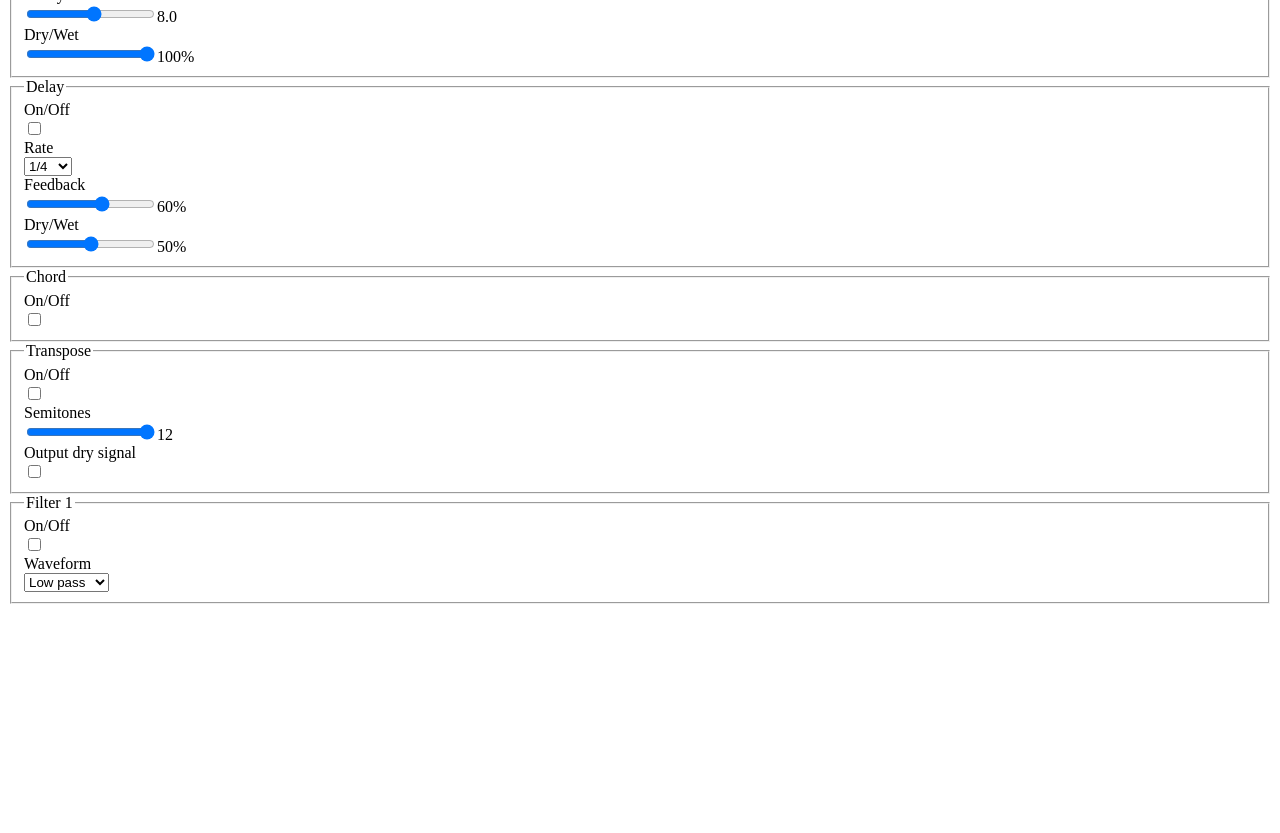
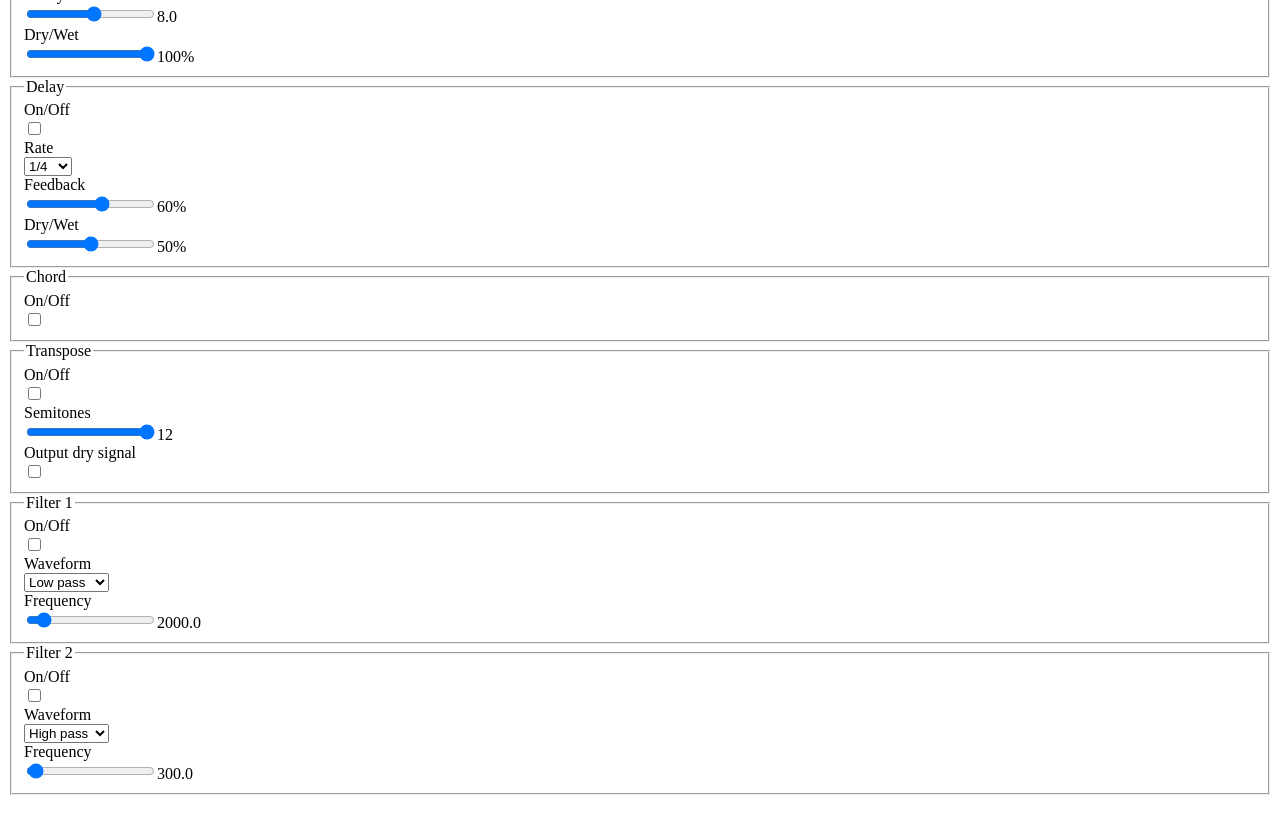
Before and after one commit to xow/ambience, a Next.js app: page / in a window 1280 px wide. Shown: the part 1220-2053 px from the top of the page. Before the commit the page ends 1877 px from the top, so only its background shows below. Built offline with nearby package versions, Linux system fonts and the light colour scheme.

Commit message:
#24 Add frequency

```diff
--- a/src/AudioEffects/Filter.ts
+++ b/src/AudioEffects/Filter.ts
@@ -2,7 +2,7 @@ import { AudioEffect } from '.';
 import { createDryWet } from './DryWet';
 
 export interface ICreateFilterParams {
-  cutoffFrequency: number;
+  frequency: number;
   type: BiquadFilterType;
   qFactor: number;
   dryWet: number;
@@ -11,7 +11,7 @@ export interface ICreateFilterParams {
 /**
  * Returns a filter
  * @param context Audio context we should create the filter under
- * @param cutoffFrequency Frequency of cutoff fot the filter
+ * @param frequency Frequency of cutoff fot the filter
  * @param type Type of filter
  * @param qFactor Q-factor aka. resonance
  * @param dryWet 0 (dry) to 1 (wet)
@@ -19,7 +19,7 @@ export interface ICreateFilterParams {
  */
 export function createFilter({
   context,
-  cutoffFrequency,
+  frequency,
   type,
   qFactor,
   dryWet,
@@ -27,7 +27,7 @@ export function createFilter({
   const biquadFilter = context.createBiquadFilter();
 
   biquadFilter.type = type;
-  biquadFilter.frequency.value = cutoffFrequency;
+  biquadFilter.frequency.value = frequency;
   biquadFilter.Q.value = qFactor;
 
   return createDryWet(context, biquadFilter, dryWet);
--- a/src/DAW/Presets.ts
+++ b/src/DAW/Presets.ts
@@ -24,14 +24,14 @@ export const presets: Record<Patches, IDawSettings> = {
     },
     filter0: {
       isOn: false,
-      cutoffFrequency: 2000,
+      frequency: 2000,
       type: 'lowpass',
       qFactor: 1,
       dryWet: 1,
     },
     filter1: {
       isOn: false,
-      cutoffFrequency: 300,
+      frequency: 300,
       type: 'highpass',
       qFactor: 1,
       dryWet: 1,
@@ -67,14 +67,14 @@ export const presets: Record<Patches, IDawSettings> = {
     },
     filter0: {
       isOn: true,
-      cutoffFrequency: 2000,
+      frequency: 2000,
       type: 'lowpass',
       qFactor: 1,
       dryWet: 1,
     },
     filter1: {
       isOn: true,
-      cutoffFrequency: 300,
+      frequency: 300,
       type: 'highpass',
       qFactor: 1,
       dryWet: 1,
--- a/src/components/Controls/Arpeggiator.tsx
+++ b/src/components/Controls/Arpeggiator.tsx
@@ -120,7 +120,7 @@ function Arpeggiator({ controls }: IProps) {
               }
               min={0}
               max={100}
-              suffix="%"
+              displayFunction={value => `${value}%`}
               decimalPlaces={0}
             />
           </div>
--- a/src/components/Controls/Delay.tsx
+++ b/src/components/Controls/Delay.tsx
@@ -73,7 +73,7 @@ function Delay() {
           }
           min={0}
           max={100}
-          suffix="%"
+          displayFunction={value => `${value}%`}
           decimalPlaces={0}
         />
       </div>
@@ -89,7 +89,7 @@ function Delay() {
           }
           min={0}
           max={100}
-          suffix="%"
+          displayFunction={value => `${value}%`}
           decimalPlaces={0}
         />
       </div>
--- a/src/components/Controls/Filter.tsx
+++ b/src/components/Controls/Filter.tsx
@@ -3,6 +3,7 @@ import { SynthParametersContext } from '../../pages';
 import PluginControl from './PluginControl';
 import Switch from '../Util/Switch';
 import Select from '../Util/Select';
+import Radial from '../Util/Radial';
 
 function Filter() {
   const { dawSettings, setDawSettings } = useContext(SynthParametersContext);
@@ -46,6 +47,77 @@ function Filter() {
             }
           />
         </div>
+        <div className="flex-grow w-36">
+          <Radial
+            label="Frequency"
+            value={dawSettings.filter0.frequency}
+            onChange={value =>
+              setDawSettings({
+                ...dawSettings,
+                filter0: { ...dawSettings.filter0, frequency: value },
+              })
+            }
+            min={10}
+            max={22000}
+            displayFunction={x => `${x}`}
+            decimalPlaces={1}
+          />
+        </div>
+      </PluginControl>
+      <PluginControl pluginName="Filter 2">
+        <div className="flex-grow w-36">
+          <Switch
+            label="On/Off"
+            value={dawSettings.filter1.isOn}
+            onChange={value =>
+              setDawSettings({
+                ...dawSettings,
+                filter1: { ...dawSettings.filter1, isOn: value },
+              })
+            }
+          />
+        </div>
+        <div className="flex-grow w-36">
+          <Select<BiquadFilterType>
+            label="Waveform"
+            options={{
+              allpass: 'All pass',
+              bandpass: 'Band pass',
+              highpass: 'High pass',
+              highshelf: 'High shelf',
+              lowpass: 'Low pass',
+              lowshelf: 'Low shelf',
+              notch: 'Notch',
+              peaking: 'Peaking',
+            }}
+            value={dawSettings.filter1.type}
+            onChange={value =>
+              setDawSettings({
+                ...dawSettings,
+                filter1: {
+                  ...dawSettings.filter1,
+                  type: value,
+                },
+              })
+            }
+          />
+        </div>
+        <div className="flex-grow w-36">
+          <Radial
+            label="Frequency"
+            value={dawSettings.filter1.frequency}
+            onChange={value =>
+              setDawSettings({
+                ...dawSettings,
+                filter1: { ...dawSettings.filter1, frequency: value },
+              })
+            }
+            min={30}
+            max={20000}
+            displayFunction={x => `${x}`}
+            decimalPlaces={1}
+          />
+        </div>
       </PluginControl>
     </>
   );
--- a/src/components/Controls/Reverb.tsx
+++ b/src/components/Controls/Reverb.tsx
@@ -32,7 +32,7 @@ function Reverb() {
           }
           min={0.1}
           max={15}
-          suffix=""
+          displayFunction={x => `${x}`}
           decimalPlaces={1}
         />
       </div>
@@ -48,7 +48,7 @@ function Reverb() {
           }
           min={0}
           max={100}
-          suffix="%"
+          displayFunction={x => `${x}%`}
           decimalPlaces={0}
         />
       </div>
--- a/src/components/Controls/Transpose.tsx
+++ b/src/components/Controls/Transpose.tsx
@@ -35,7 +35,7 @@ function Transpose() {
           }
           min={-12}
           max={12}
-          suffix=""
+          displayFunction={x => `${x}`}
           decimalPlaces={0}
         />
       </div>
--- a/src/components/Util/Radial.tsx
+++ b/src/components/Util/Radial.tsx
@@ -4,7 +4,7 @@ interface IProps {
   onChange: (value: number) => void;
   min: number;
   max: number;
-  suffix: string | null;
+  displayFunction: (value: number | string) => string;
   decimalPlaces: number;
 }
 
@@ -22,7 +22,7 @@ function Radial({
   onChange,
   min,
   max,
-  suffix,
+  displayFunction,
   decimalPlaces,
 }: IProps) {
   const degrees = valueToDegrees(value, min, max);
@@ -48,10 +48,7 @@ function Radial({
           type="range"
           className="w-20 h-14 shadow-md rounded-full absolute top-0 -left-3 opacity-0"
         />
-        <span>
-          {value.toFixed(decimalPlaces)}
-          {suffix}
-        </span>
+        <span>{displayFunction(value.toFixed(decimalPlaces))}</span>
       </div>
     </label>
   );
```
